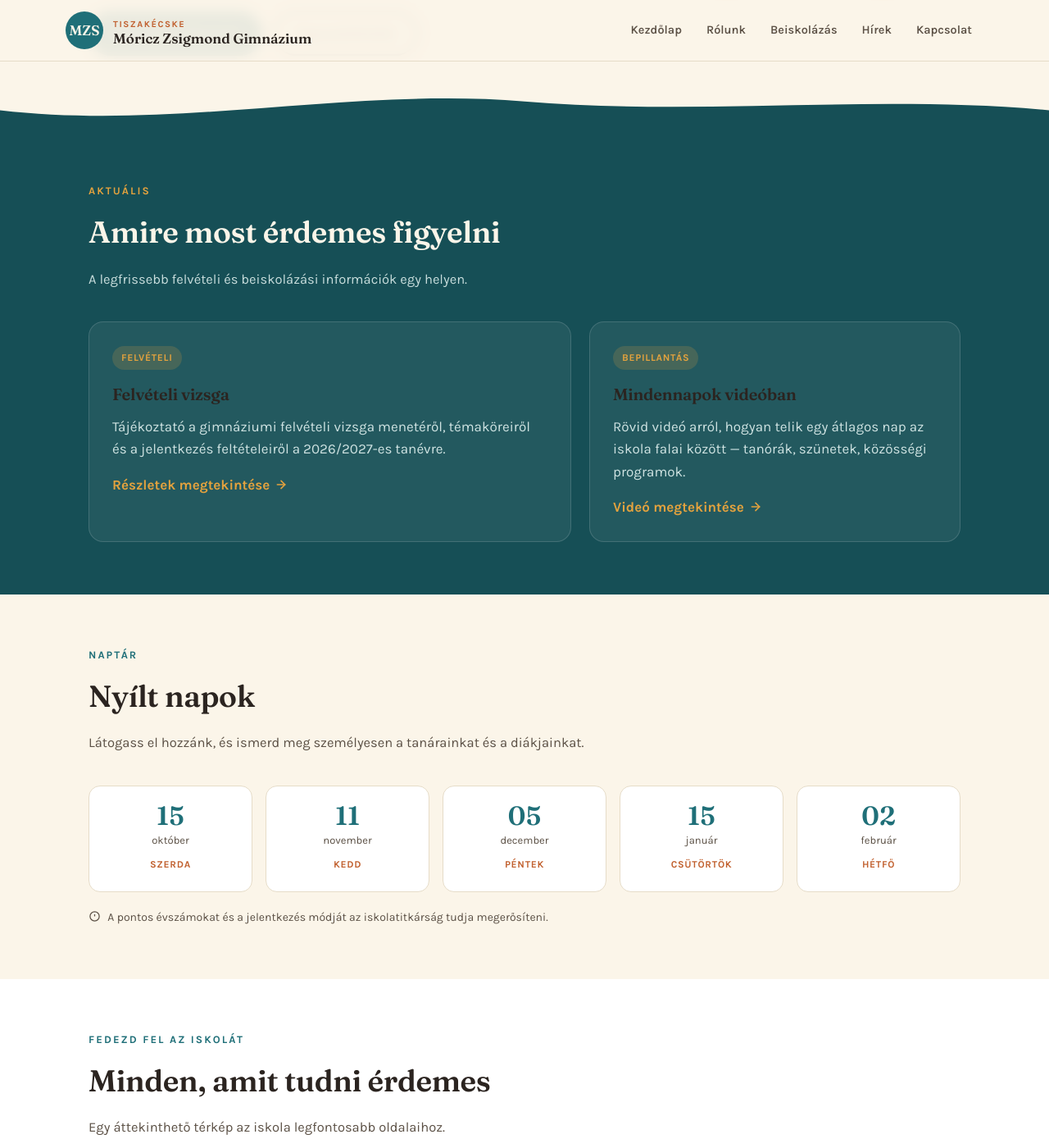
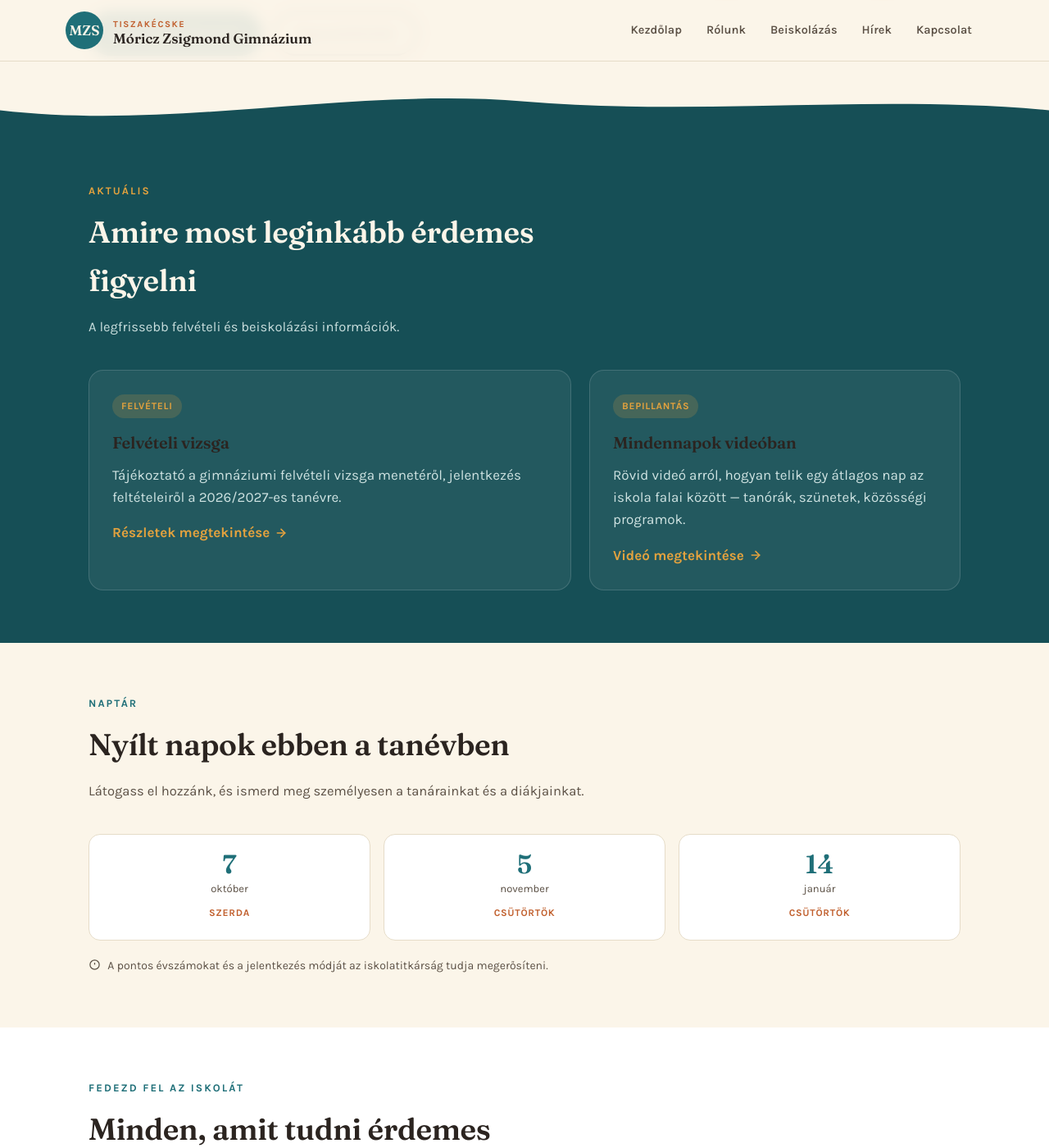
Before and after one commit to levukaa1337/levukaa1337.github.io, a Jekyll site: the page built from index.html, in a window 1280 px wide and 1400 px high, scrolled down 524 px. Shown: the whole window at 82% size. Built offline with Jekyll 4.4.1, drawn with Linux system fonts in a browser that asks for light colours.

Commit message:
Revise content in index.html for clarity
Updated headings and links in the news section and open days calendar for clarity and accuracy.

```diff
--- a/index.html
+++ b/index.html
@@ -40,15 +40,15 @@ layout: default
   <div class="wrap">
     <div class="section-head">
       <div class="eyebrow">Aktuális</div>
-      <h2>Amire most érdemes figyelni</h2>
-      <p>A legfrissebb felvételi és beiskolázási információk egy helyen.</p>
+      <h2>Amire most leginkább érdemes figyelni</h2>
+      <p>A legfrissebb felvételi és beiskolázási információk.</p>
     </div>
     <div class="news-grid">
       <div class="card on-dark">
         <span class="tag">Felvételi</span>
         <h3>Felvételi vizsga</h3>
-        <p>Tájékoztató a gimnáziumi felvételi vizsga menetéről, témaköreiről és a jelentkezés feltételeiről a 2026/2027-es tanévre.</p>
-        <a href="#" class="link-arrow">Részletek megtekintése
+        <p>Tájékoztató a gimnáziumi felvételi vizsga menetéről, jelentkezés feltételeiről a 2026/2027-es tanévre.</p>
+        <a href="https://www.oktatas.hu/pub_bin/dload/kozoktatas/beiskolazas/tajekoztatok/KIFIR_alt_isk_8_evfolyamrol.pdf" class="link-arrow">Részletek megtekintése
           <svg viewBox="0 0 24 24" fill="none" stroke="currentColor" stroke-width="2.4" stroke-linecap="round"><line x1="5" y1="12" x2="19" y2="12"/><polyline points="12 5 19 12 12 19"/></svg>
         </a>
       </div>
@@ -56,7 +56,7 @@ layout: default
         <span class="tag">Bepillantás</span>
         <h3>Mindennapok videóban</h3>
         <p>Rövid videó arról, hogyan telik egy átlagos nap az iskola falai között — tanórák, szünetek, közösségi programok.</p>
-        <a href="#" class="link-arrow">Videó megtekintése
+        <a href="https://www.youtube.com/watch?v=SpQouluQvvE" class="link-arrow">Videó megtekintése
           <svg viewBox="0 0 24 24" fill="none" stroke="currentColor" stroke-width="2.4" stroke-linecap="round"><line x1="5" y1="12" x2="19" y2="12"/><polyline points="12 5 19 12 12 19"/></svg>
         </a>
       </div>
@@ -68,15 +68,13 @@ layout: default
   <div class="wrap">
     <div class="section-head">
       <div class="eyebrow">Naptár</div>
-      <h2>Nyílt napok</h2>
+      <h2>Nyílt napok ebben a tanévben</h2>
       <p>Látogass el hozzánk, és ismerd meg személyesen a tanárainkat és a diákjainkat.</p>
     </div>
     <div class="open-days-grid">
-      <div class="day-card"><div class="date-num">15</div><div class="date-month">október</div><div class="date-day">Szerda</div></div>
-      <div class="day-card"><div class="date-num">11</div><div class="date-month">november</div><div class="date-day">Kedd</div></div>
-      <div class="day-card"><div class="date-num">05</div><div class="date-month">december</div><div class="date-day">Péntek</div></div>
-      <div class="day-card"><div class="date-num">15</div><div class="date-month">január</div><div class="date-day">Csütörtök</div></div>
-      <div class="day-card"><div class="date-num">02</div><div class="date-month">február</div><div class="date-day">Hétfő</div></div>
+      <div class="day-card"><div class="date-num">7</div><div class="date-month">október</div><div class="date-day">Szerda</div></div>
+      <div class="day-card"><div class="date-num">5</div><div class="date-month">november</div><div class="date-day">Csütörtök</div></div>
+      <div class="day-card"><div class="date-num">14</div><div class="date-month">január</div><div class="date-day">Csütörtök</div></div>
     </div>
     <div class="note-line">
       <svg viewBox="0 0 24 24" fill="none" stroke="currentColor" stroke-width="2"><circle cx="12" cy="12" r="9"/><line x1="12" y1="8" x2="12" y2="12"/><line x1="12" y1="16" x2="12.01" y2="16"/></svg>
```
